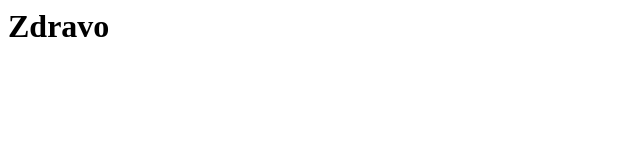
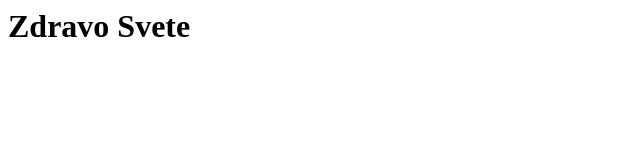
Before and after one commit to MilosBgd80/test, a plain HTML site: page index.html in a window 1280 px wide. Shown: the whole page, without its empty margins (0-640 px from the left). Drawn offline with Linux system fonts and the light colour scheme.

Commit message:
Update index.html

```diff
--- a/index.html
+++ b/index.html
@@ -1,3 +1,3 @@
 <html>
-  <h1>Zdravo</h1
+  <h1>Zdravo Svete</h1>
 </html>
```
